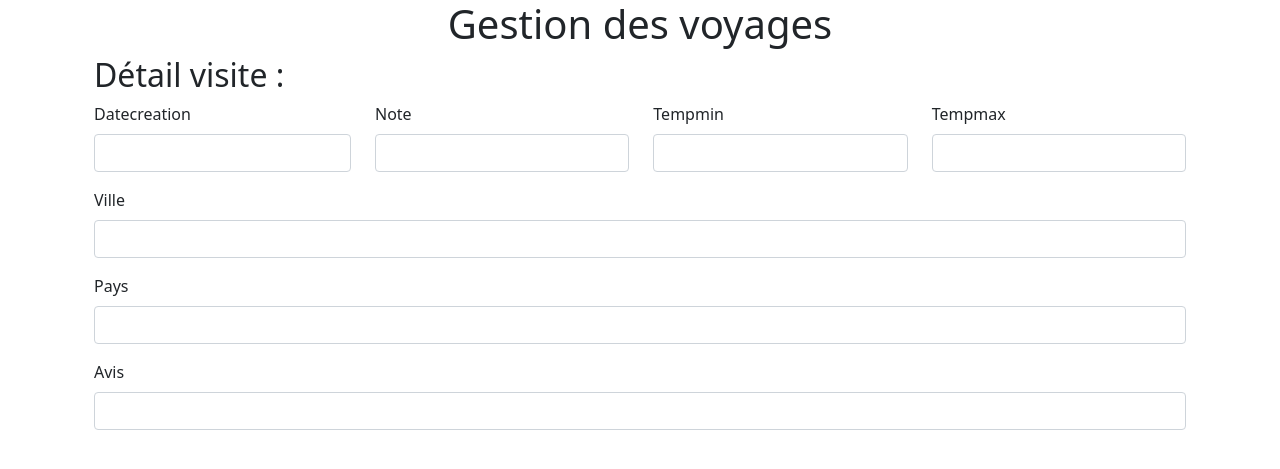
After one commit to CDUGUINE/mesvoyages, a Symfony app: template templates/admin/admin.voyage.edit.html.twig in a window 1280 px wide. The commit adds this page. Shown: the top 469 px of the page. Run offline with Twig, Linux system fonts and the light colour scheme; the template is opened without the code that fills it, so the values that code supplies are empty; form fields are guessed from the names that the template uses; some libraries are stand-ins or nearby versions.

Commit message:
Phase 12 : ORM (formulaire pour modifier une visite).

```diff
--- a/src/Repository/VisiteRepository.php
+++ b/src/Repository/VisiteRepository.php
@@ -62,4 +62,10 @@ class VisiteRepository extends ServiceEntityRepository
         $this->getEntityManager()->remove($visite);
         $this->getEntityManager()->flush();
     }
+
+    public function add(Visite $visite): void
+    {
+        $this->getEntityManager()->persist($visite);
+        $this->getEntityManager()->flush();
+    }
 }
--- /dev/null
+++ b/templates/admin/admin.voyage.edit.html.twig
@@ -0,0 +1,30 @@
+{% extends "baseadmin.html.twig" %}
+
+{% block body %}
+    <h2>Détail visite :</h2>
+    {{ form_start(formvisite) }}
+    <div class="row">
+        <div class="col">
+            <div class="row">
+                <div class="col-auto">
+                    {{ form_row(formvisite.datecreation) }}
+                </div>
+                <div class="col">
+                    {{ form_row(formvisite.note) }}
+                </div>
+                <div class="col">
+                    {{ form_row(formvisite.tempmin) }}
+                </div>
+                <div class="col">
+                    {{ form_row(formvisite.tempmax) }}
+                </div>
+                {{ form_row(formvisite.ville) }}
+                {{ form_row(formvisite.pays) }}
+            </div>
+            <div class="row">
+                <dic class="col">
+                    {{ form_row(formvisite.avis) }}
+            </div>
+        </div>
+    {{ form_end(formvisite) }}
+{% endblock %}
--- a/templates/admin/admin.voyages.html.twig
+++ b/templates/admin/admin.voyages.html.twig
@@ -34,7 +34,7 @@
                         {{ visite.datecreationstring }}
                     </td>
                     <td>
-                        <a href="#" class="btn btn-secondary">Editer</a>
+                        <a href="{{ path('admin.voyage.edit', {id:visite.id}) }}" class="btn btn-secondary">Editer</a>
                         <a href="{{ path('admin.voyage.suppr', {id:visite.id}) }}" class="btn btn-danger" onclick="return confirm('Etes-vous sûr de vouloir supprimer {{ visite.ville }} ?')">Supprimer</a>
                     </td>
                 </tr>
```
Also changed, not shown: src/Controller/admin/AdminVoyagesController.php (+18 -0 lines), src/Form/VisiteType.php (added, +42 -0 lines), 1 other file.
